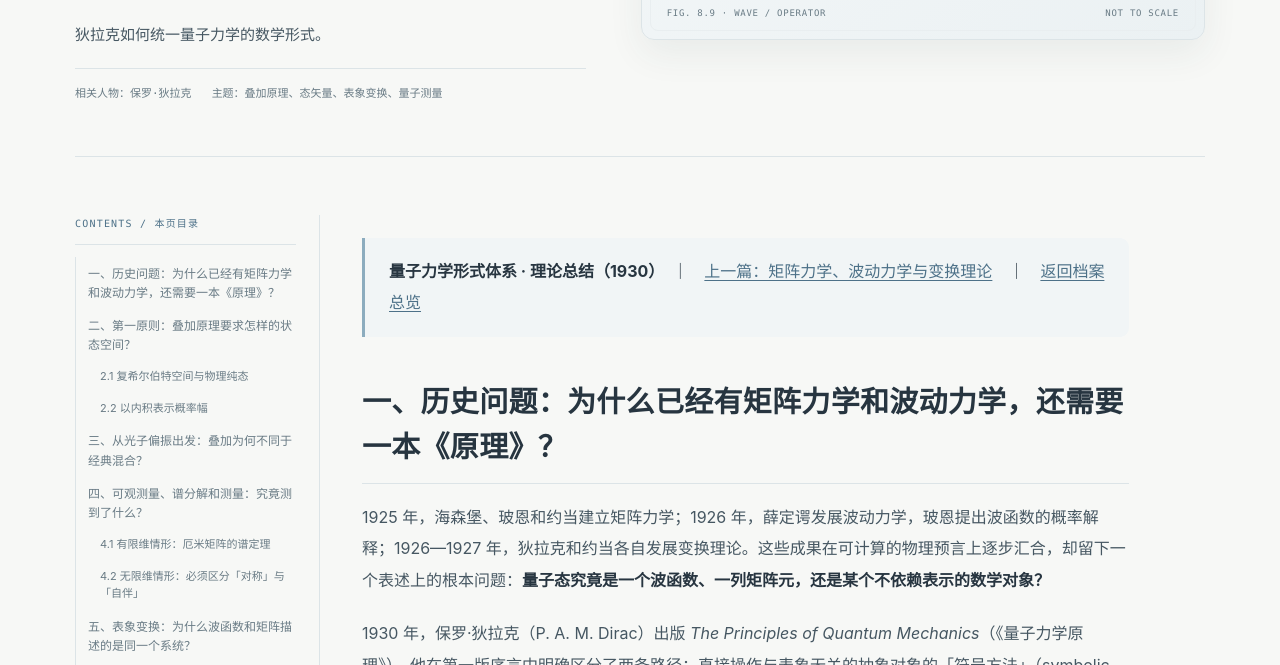
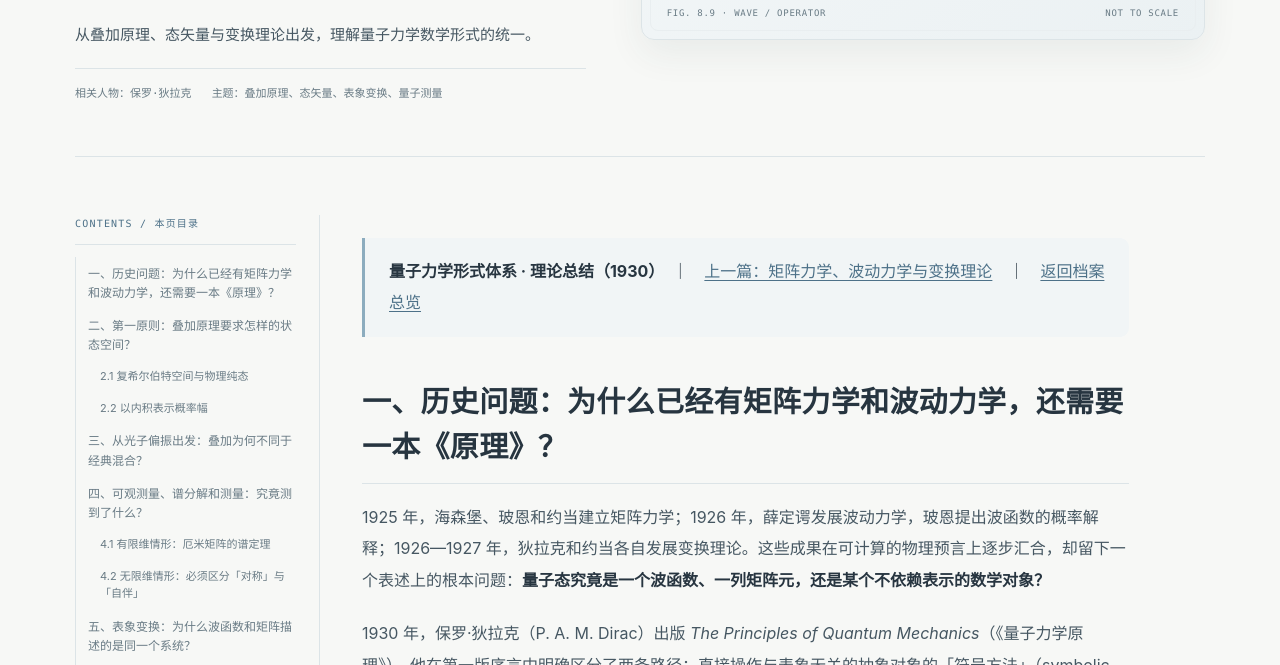
Before and after one commit to CYI1995/quantum-archive, a Jekyll site: the page built from events/dirac-principles-1930.md, in a window 1280 px wide and 900 px high, scrolled down 353 px, cut to the strip 235-900 px from the top of the window. Built offline with Jekyll 4.4.1, drawn with Linux system fonts in a browser that asks for light colours.

Commit message:
Update dirac-principles-1930.md

```diff
--- a/events/dirac-principles-1930.md
+++ b/events/dirac-principles-1930.md
@@ -1,17 +1,17 @@
 ---
 layout: event
-title: "狄拉克《量子力学原理》：量子理论的统一语言"
-year: "1930"
-person: "保罗·狄拉克"
-summary: "狄拉克如何统一量子力学的数学形式。"
-keyword: "叠加原理、态矢量、表象变换、量子测量"
+title: 狄拉克《量子力学原理》：量子理论的统一语言
+year: '1930'
+person: 保罗·狄拉克
+summary: 从叠加原理、态矢量与变换理论出发，理解量子力学数学形式的统一。
+keyword: 叠加原理、态矢量、表象变换、量子测量
 stage: 2
-record: "8.9"
-image: "/assets/images/dirac-principles.svg"
-image_alt: "狄拉克量子力学形式体系示意图"
-permalink: "/events/dirac-principles-1930.html"
+record: '8.9'
+lab: ''
+image: /assets/images/dirac-principles.svg
+image_alt: 狄拉克量子力学形式体系示意图
+permalink: /events/dirac-principles-1930.html
 ---
-
 
 > **量子力学形式体系 · 理论总结（1930）**　｜　[上一篇：矩阵力学、波动力学与变换理论]({{ '/events/matrix-1925/08-afterward.html' | relative_url }})　｜　[返回档案总览]({{ '/' | relative_url }})
 
```
